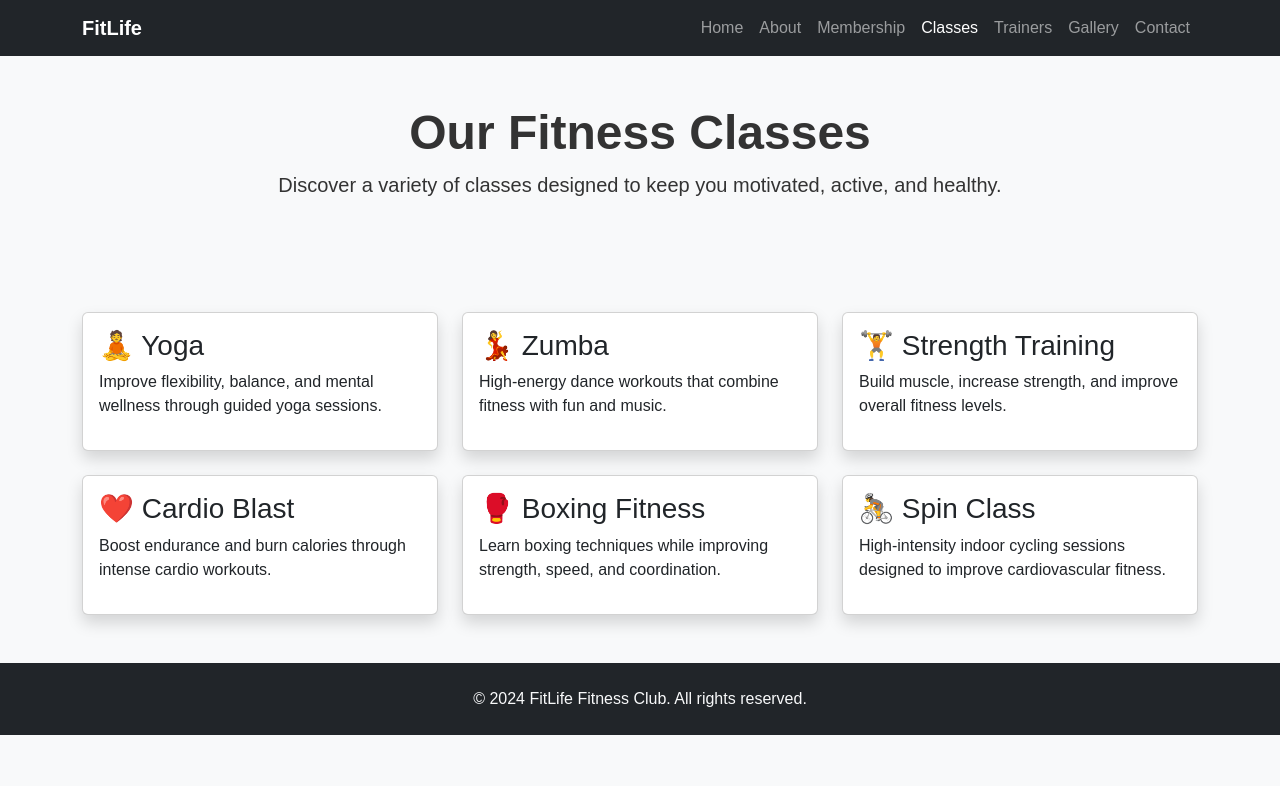
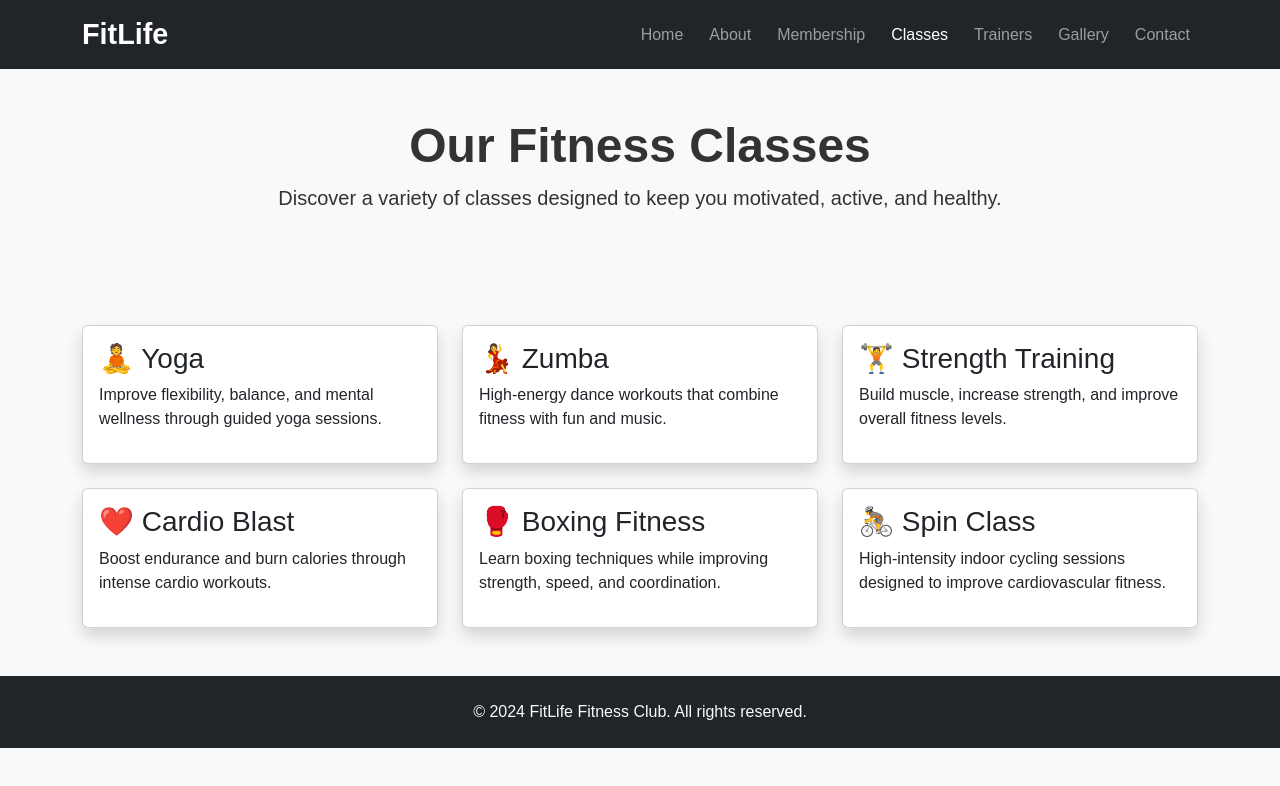
Before and after one commit to m-njuguna/fitlife-fitness-club, a plain HTML site: page classes.html in a window 1280 px wide. Drawn offline with nearby package versions, Linux system fonts and the light colour scheme; files that its build step writes are made by us from their sources.

Commit message:
Customize navigation bar styling

```diff
--- a/style.css
+++ b/style.css
@@ -7,3 +7,20 @@ body {
     background-color: #f8f9fa;
     color: #333;
 }
+/* ==========================
+   NAVIGATION
+========================== */
+
+.navbar-brand {
+    font-size: 1.8rem;
+    font-weight: bold;
+}
+
+.navbar-nav .nav-link {
+    margin-left: 10px;
+    transition: color 0.3s ease;
+}
+
+.navbar-nav .nav-link:hover {
+    color: #ffc107;
+}
```
